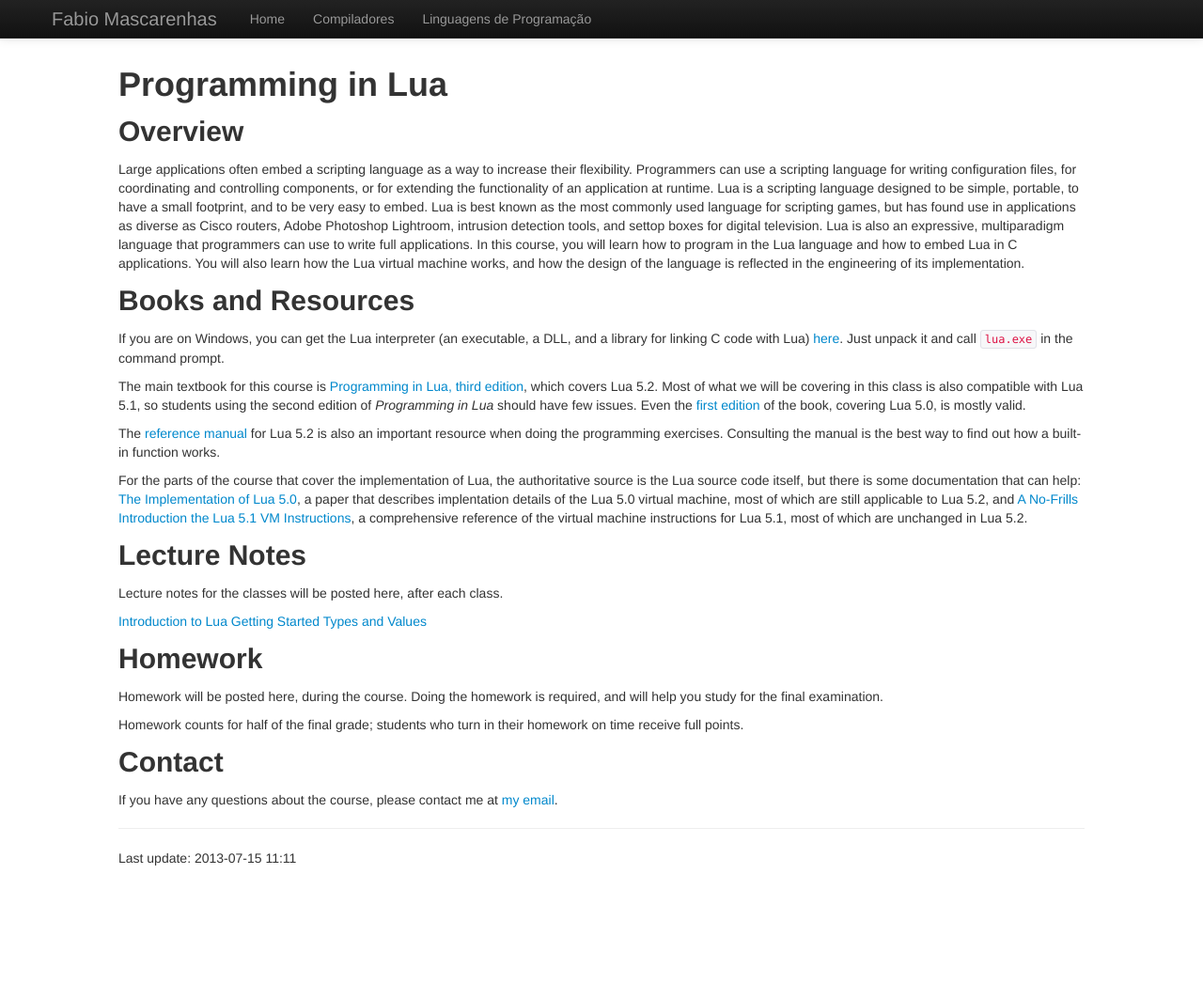
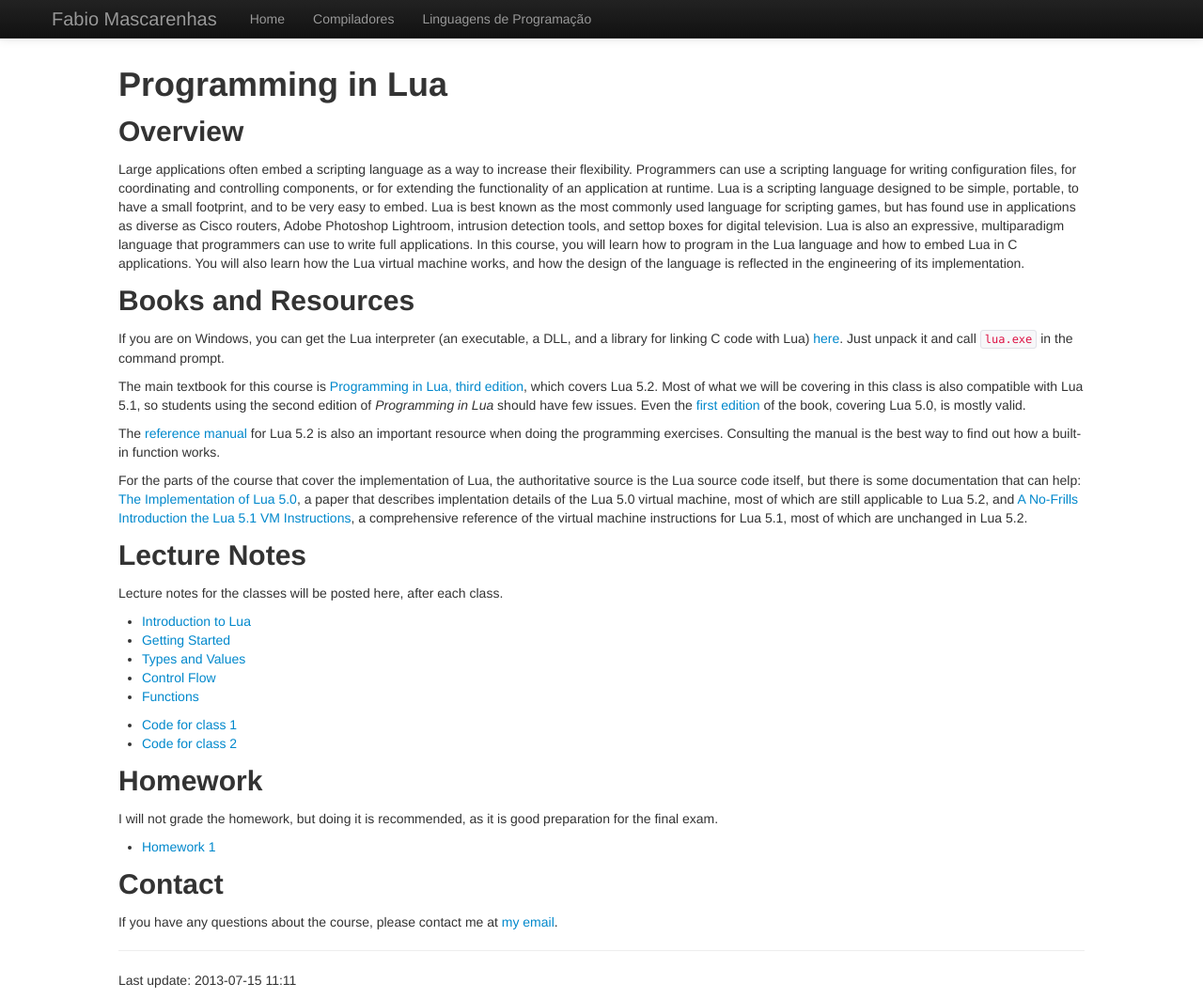
Before and after one commit to fabiomascarenhas/fabiomascarenhas.github.com, a Jekyll site: the page built from lua/index.md, in a window 1280 px wide and 1063 px high. Shown: the whole window at 94% size. Built offline with Jekyll 4.4.1, drawn with Linux system fonts in a browser that asks for light colours.

Commit message:
notes for lua course

```diff
--- a/lua/index.md
+++ b/lua/index.md
@@ -52,18 +52,22 @@ Lecture Notes
 
 Lecture notes for the classes will be posted here, after each class.
 
-[Introduction to Lua](00Introduction.pdf)
-[Getting Started](01GettingStarted.pdf)
-[Types and Values](02Types.pdf)
+* [Introduction to Lua](00Introduction.pdf)
+* [Getting Started](01GettingStarted.pdf)
+* [Types and Values](02Types.pdf)
+* [Control Flow](03ControlFlow.pdf)
+* [Functions](04Functions.pdf)
+
+* [Code for class 1](class1.zip)
+* [Code for class 2](class2.zip)
 
 Homework
 --------
 
-Homework will be posted here, during the course. Doing the homework is required,
-and will help you study for the final examination.
+I will not grade the homework, but doing it is recommended, as it is good
+preparation for the final exam.
 
-Homework counts for half of the final grade; students who turn in their homework on time
-receive full points.
+* [Homework 1](homework1.html)
 
 Contact
 -------
```
Also changed, not shown: lua/homework1.md (+9 -0 lines), 5 other files.
